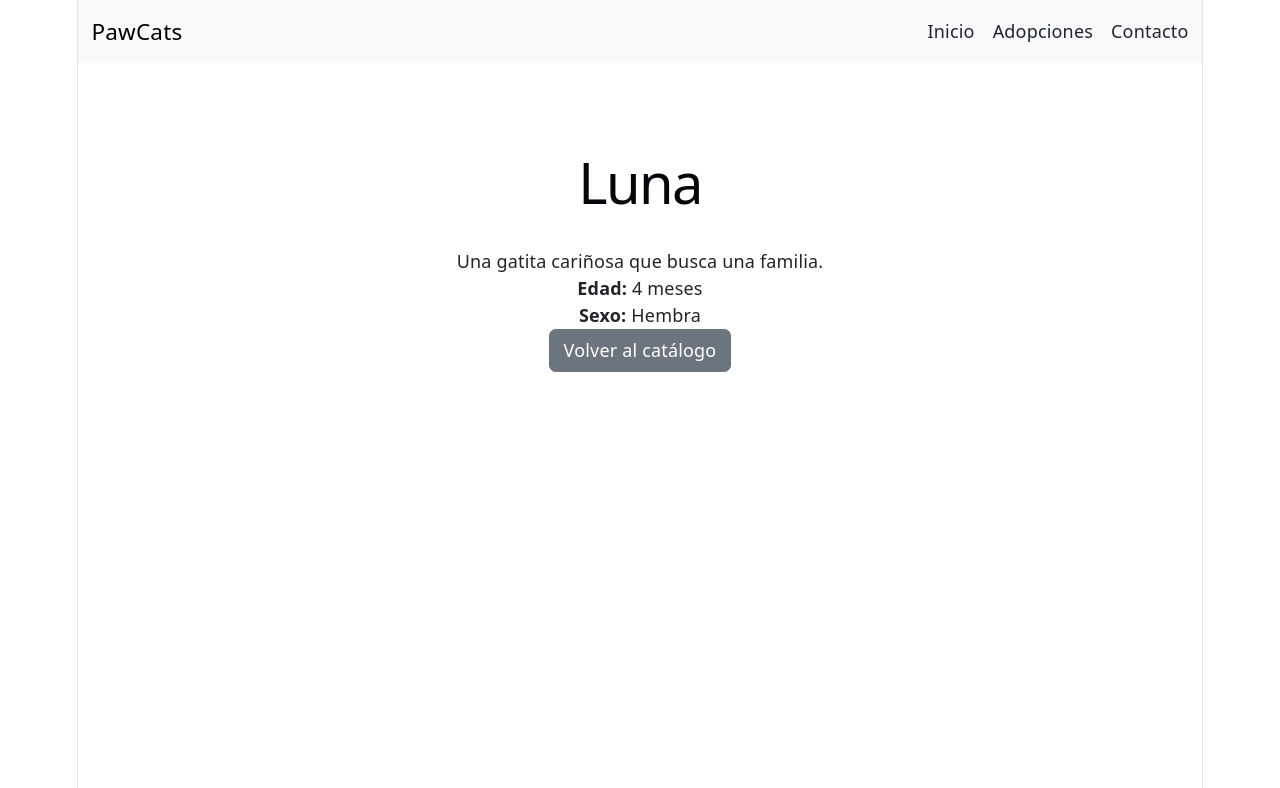
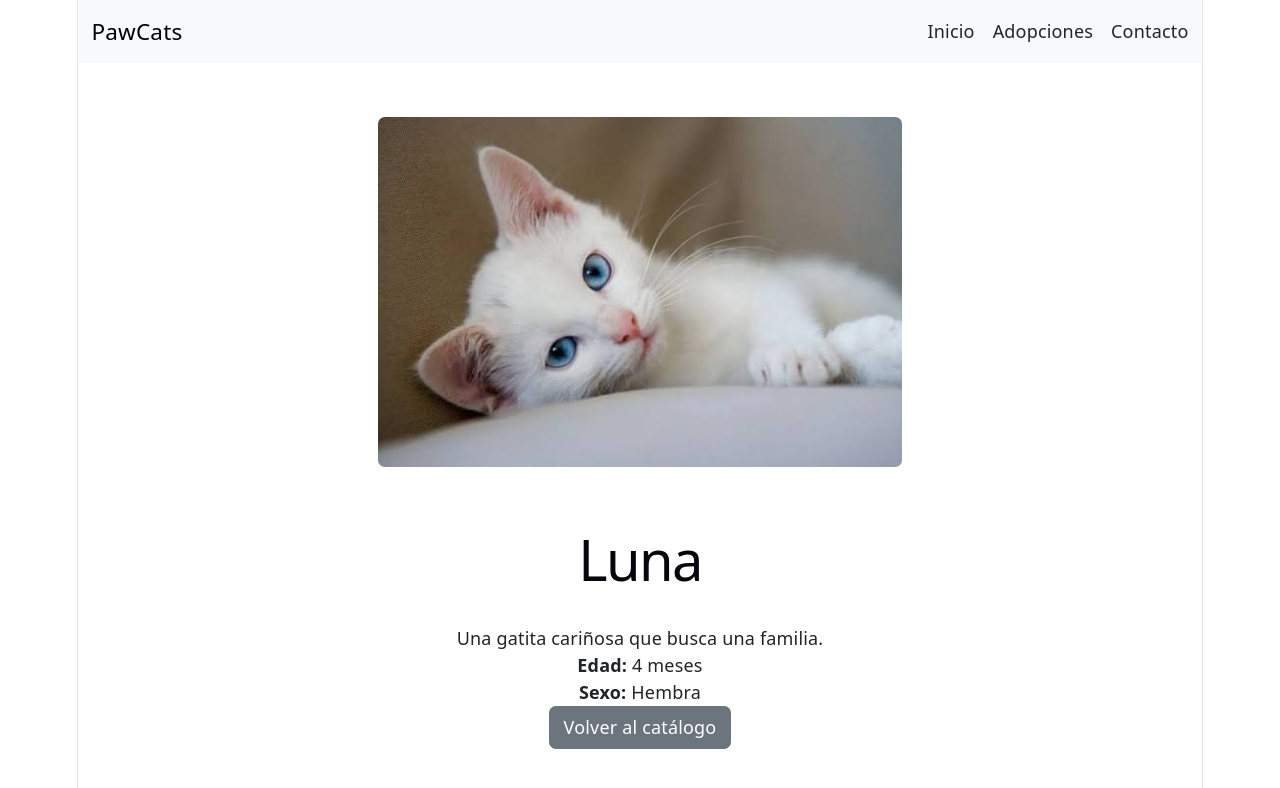
Before and after one commit to dOkuro-01/pets_duoc, a React (Vite) app in the folder frontend/: page /adopciones/1 in a window 1280 px wide. Shown: the top 788 px of the page. Built offline with nearby package versions, Linux system fonts and the light colour scheme.

Commit message:
Muestra fotos en el detalle de cada gato

```diff
--- a/frontend/src/pages/DetalleGato.tsx
+++ b/frontend/src/pages/DetalleGato.tsx
@@ -10,13 +10,23 @@ function DetalleGato() {
     return (
       <section>
         <h1>Gatito no encontrado</h1>
-        <Link to="/adopciones">Volver al catálogo</Link>
+
+        <Link to="/adopciones" className="btn btn-secondary">
+          Volver al catálogo
+        </Link>
       </section>
     )
   }
 
   return (
-    <section>
+    <section className="text-center">
+      <img
+        src={gato.imagen}
+        alt={`Foto de ${gato.nombre}`}
+        className="img-fluid rounded mb-4"
+        style={{ maxHeight: '350px', objectFit: 'cover' }}
+      />
+
       <h1>{gato.nombre}</h1>
 
       <p>{gato.descripcion}</p>
```
